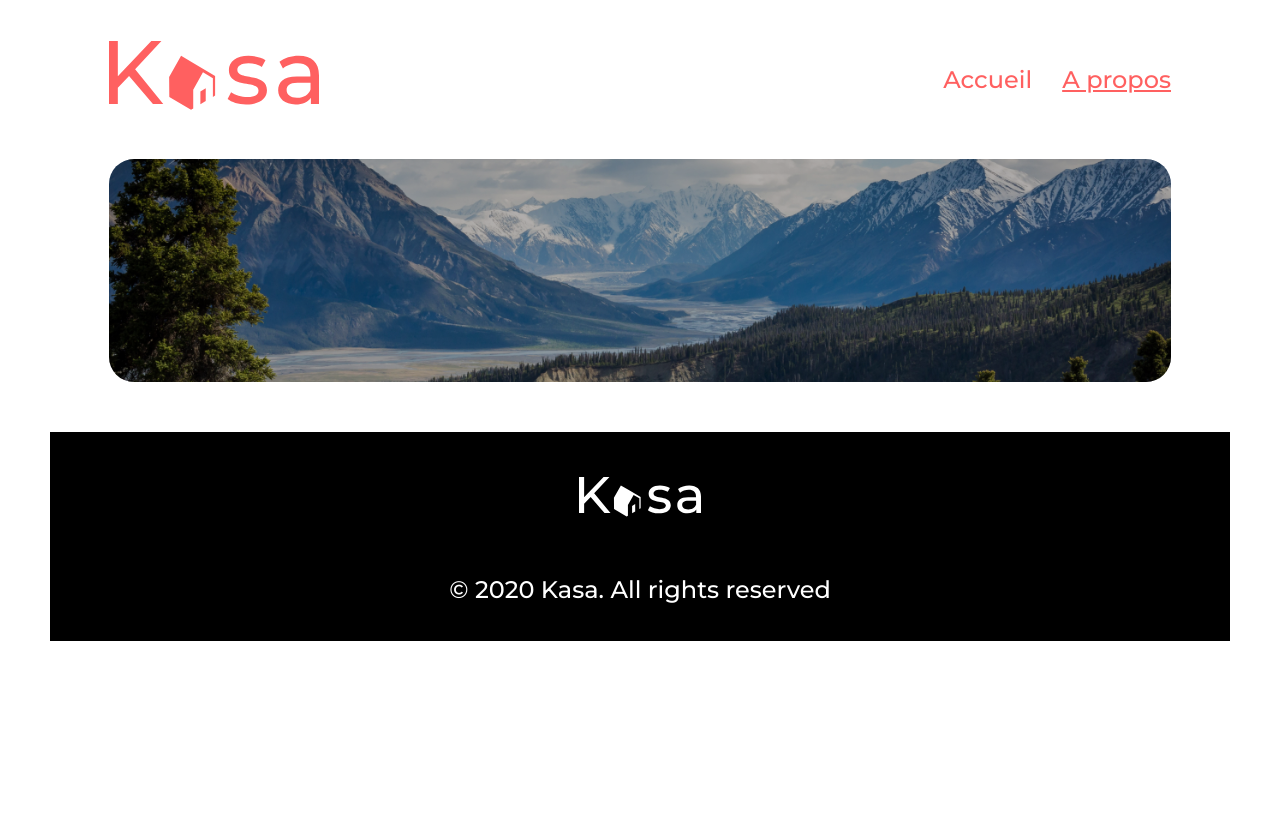
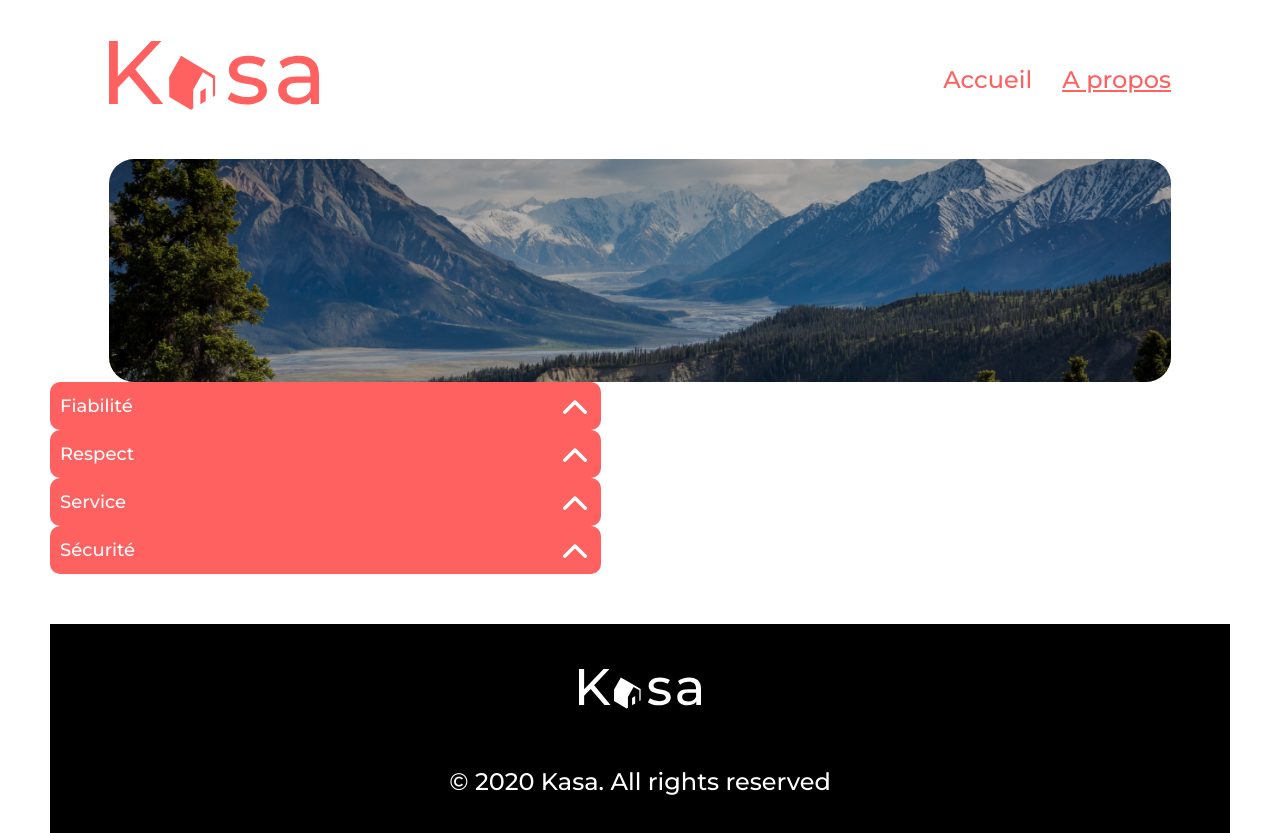
Before and after one commit to Pioupiou325/OCProject_6, a React (Create React App) app: page /about in a window 1280 px wide. Built offline with nearby package versions, Linux system fonts and the light colour scheme.

Commit message:
content for collapse ok

```diff
--- a/src/pages/About.js
+++ b/src/pages/About.js
@@ -1,13 +1,47 @@
 import React from "react";
+import Collapse from "../components/Collapse";
 import PhotoBanner from "../components/PhotoBanner";
 import Banner from "../components/Banner";
 import Footer from "../components/Footer";
-
+import logements from "../datas/logements.json";
+console.log(logements);
 const About = () => {
   return (
     <div className="about">
       <Banner />
       <PhotoBanner src="/assets/montagnes_apropos.jpg" alt="montagnes" />
+      <div className="listCollapseAbout">
+        <Collapse
+          className="collapseInForm"
+          title="Fiabilité"
+          content="Les annonces postées sur Kasa garantissent une fiabilité totale. Les photos sont conformes aux logements, et toutes les informations sont
+            régulièrement vérifiées par nos équipes."
+          size="medium"
+        />
+        <Collapse
+          className="collapseInForm"
+          title="Respect"
+          content="La bienveillance fait partie des valeurs fondatrices de Kasa. Tout comportement discriminatoire ou de
+            perturbation du voisinage entraînera une exclusion de notre plateforme."
+          size="medium"
+        />
+        <Collapse
+          className="collapseInForm"
+          title="Service"
+          content="La bienveillance fait partie des valeurs fondatrices de Kasa. Tout comportement discriminatoire ou de
+            perturbation du voisinage entraînera une exclusion de notre plateforme."
+          size="medium"
+        />
+        <Collapse
+          className="collapseInForm"
+          title="Sécurité"
+          content="La sécurité est la priorité de Kasa. Aussi bien pour nos hôtes que pour les voyageurs, chaque logement
+            correspond aux critères de sécurité établis par nos services. En laissant une note aussi bien à l'hôte qu'au
+            locataire, cela permet à nos équipes de vérifier que les standards sont bien respectés. Nous organisons
+            également des ateliers sur la sécurité domestique pour nos hôtes."
+          size="medium"
+        />
+      </div>
       <Footer />
     </div>
   );
```
